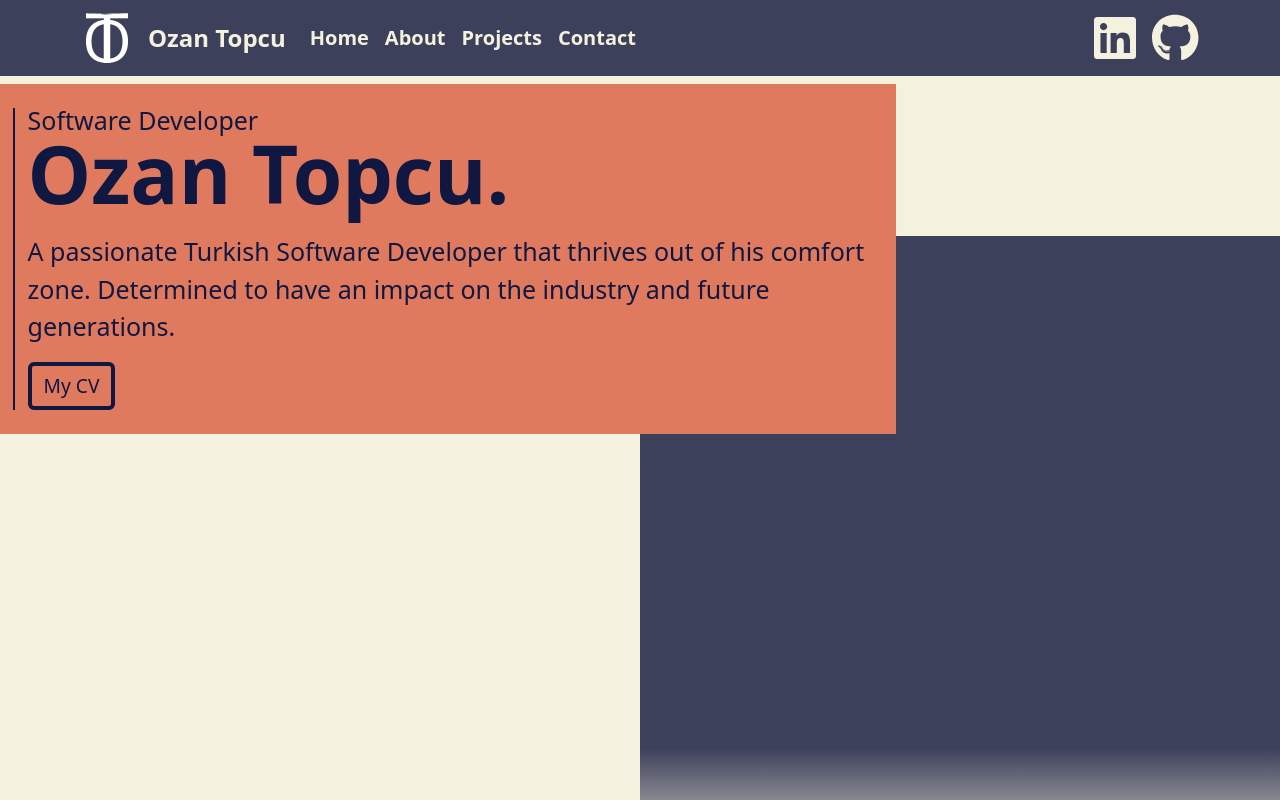
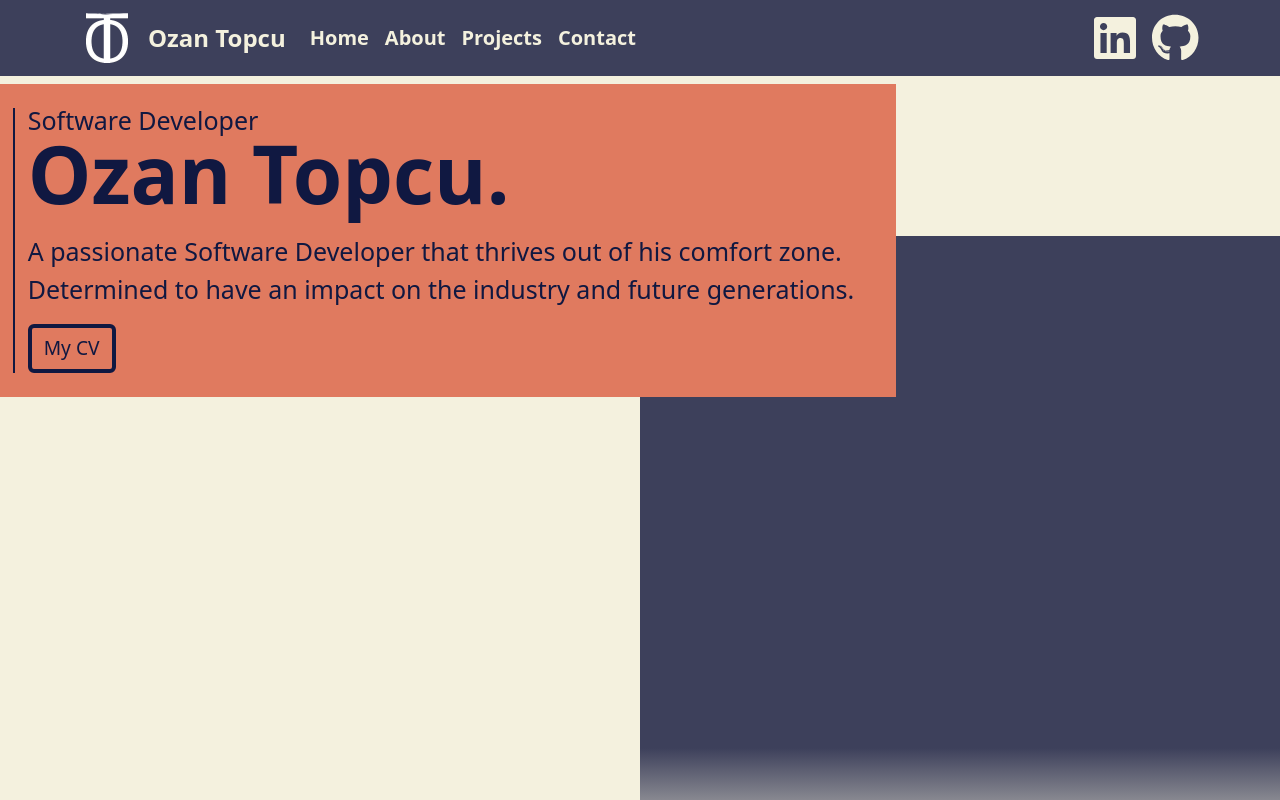
Before and after one commit to OzanEFETopcu/Personal-Website, a React (Create React App) app in the folder client_new/: page / in a window 1280 px wide. Shown: the top 800 px of the page. Built offline with nearby package versions, Linux system fonts and the light colour scheme.

Commit message:
Updated home page

```diff
--- a/client_new/src/Home.js
+++ b/client_new/src/Home.js
@@ -23,7 +23,7 @@ export default function Home() {
                             </p>
                         </div>
                         <p id='home_text'>
-                            A passionate Turkish Software Developer that thrives out of his comfort zone. Determined to have an impact on the industry
+                            A passionate Software Developer that thrives out of his comfort zone. Determined to have an impact on the industry
                             and future generations.
                         </p>
                         {/*CV Button*/}
```
